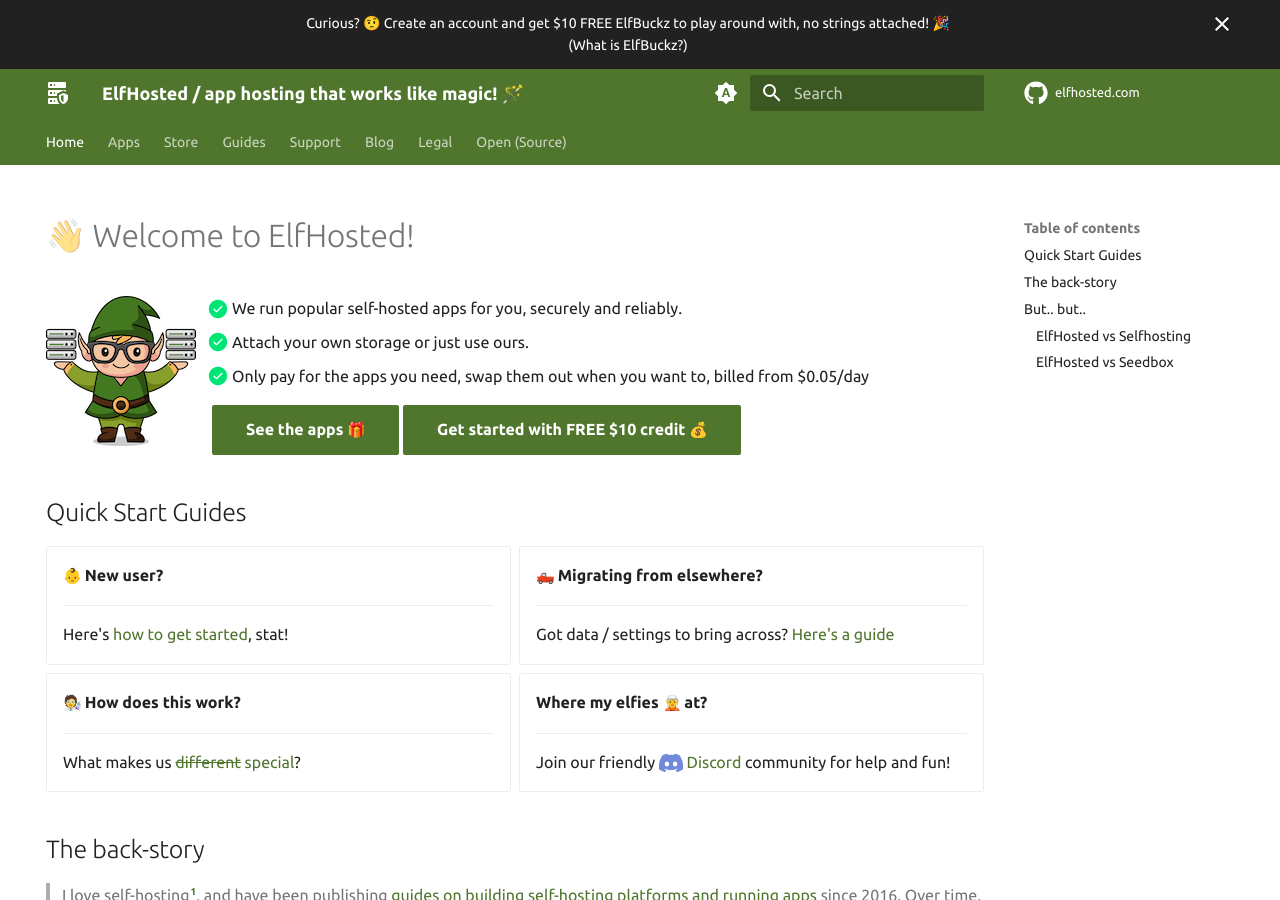
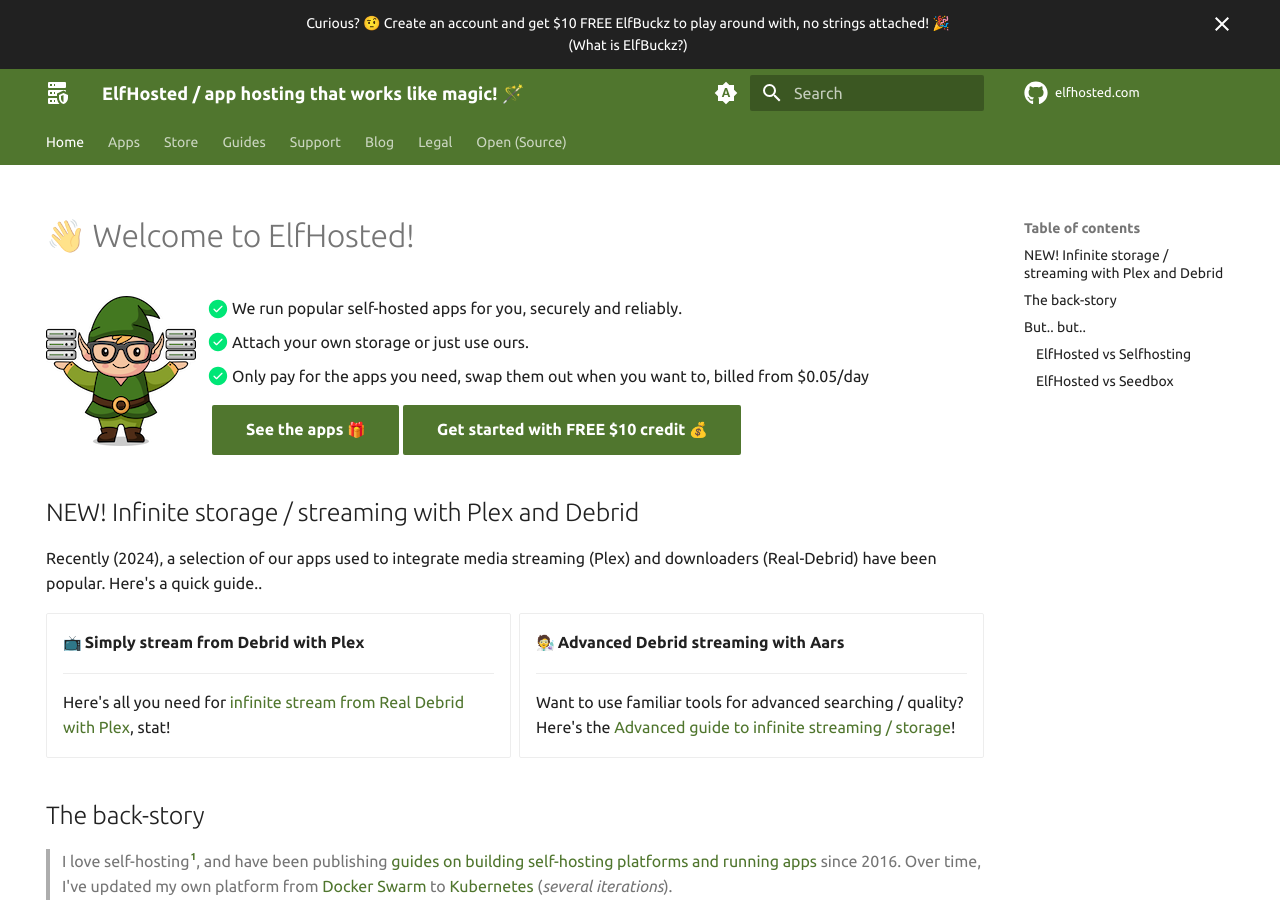
Before and after one commit to elfhosted/elfhosted.com, an MkDocs documentation site: the page built from docs/index.md, in a window 1280 px wide and 900 px high. Built offline with MkDocs 1.6.1 and Material for MkDocs 9.7.7, drawn with Linux system fonts in a browser that asks for light colours; emoji names are drawn with the system emoji font; a script that is not in the unit is left out; plug-ins that fetch from the network failed and are left out; comment, search, counter and statistics services are not loaded.

Commit message:
Update main page with links to debrid guides
Signed-off-by: David Young <davidy@funkypenguin.co.nz>

```diff
--- a/docs/index.md
+++ b/docs/index.md
@@ -15,35 +15,24 @@ hide:
 
 [See the apps :gift:](/apps/){ .md-button .md-button--primary } [Get started with FREE $10 credit :moneybag:](https://store.elfhosted.com){ .md-button .md-button--primary }
 
-## Quick Start Guides
+## NEW! Infinite storage / streaming with Plex and Debrid
+
+Recently (2024), a selection of our apps used to integrate media streaming (Plex) and downloaders (Real-Debrid) have been popular. Here's a quick guide..
 
 <div class="grid cards" markdown>
 
-- :baby: **New user?**
+- :tv: **Simply stream from Debrid with Plex**
 
     ---
 
-     Here's [how to get started](/how-to/get-started/), stat!
+     Here's all you need for [infinite stream from Real Debrid with Plex](/guides/media/stream-from-real-debrid-with-plex/), stat!
 
-- :pickup_truck: **Migrating from elsewhere?**
+- :scientist: **Advanced Debrid streaming with Aars**
 
     ---
 
-    Got data / settings to bring across? [Here's a guide](/how-to/migrate/)
-
-- :scientist: **How does this work?**
-
-    ---
-
-    What makes us [~~different~~ special](#elfhosted-vs-seedbox)?
-
-- **Where my elfies :elf: at?**
-
-    ---
-
-    Join our friendly :fontawesome-brands-discord:{ .discord .lg .middle } [Discord](http://discord.elfhosted.com) community for help and fun!
+    Want to use familiar tools for advanced searching / quality? Here's the [Advanced guide to infinite streaming / storage](/guides/media/stream-from-real-debrid-with-plex-radarr-sonarr-prowlarr/)!
 </div>
-
 
 ## The back-story
 
```
Also changed, not shown: docs/images/screenshots/iceberg.png.
